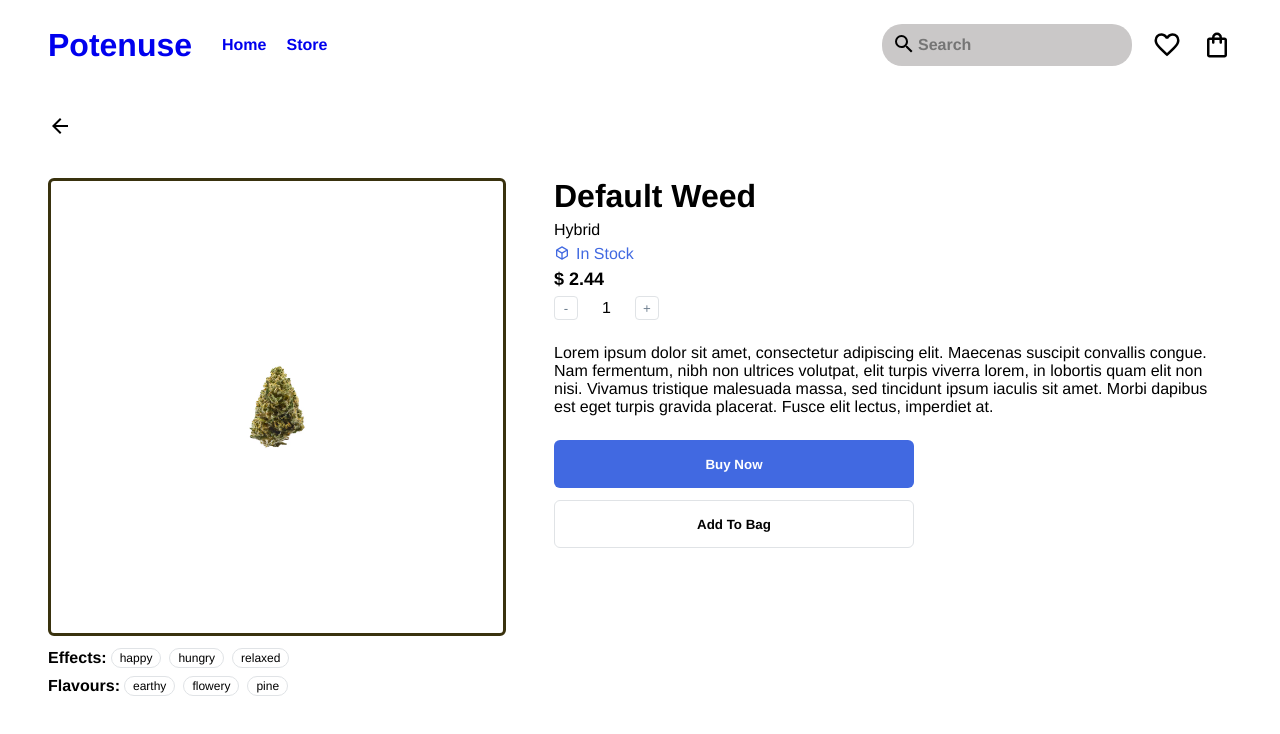
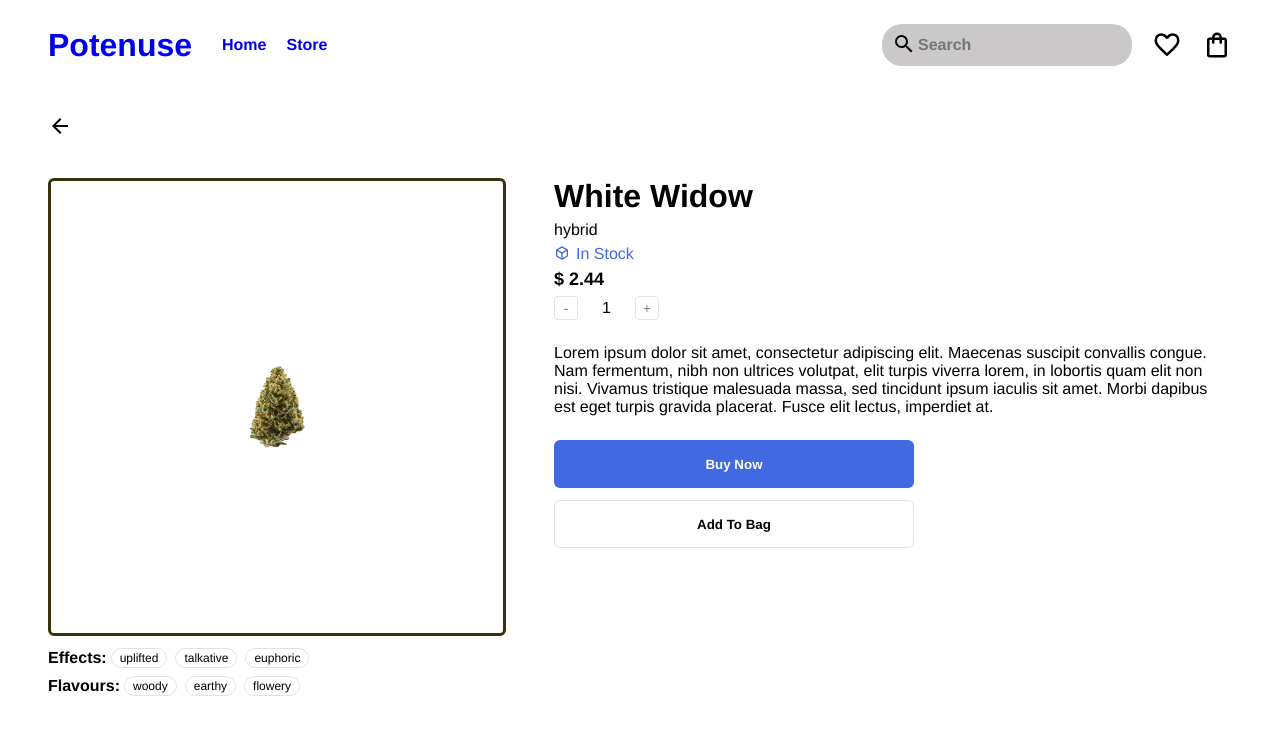
Before and after one commit to lmaqungo/shopping-cart, a React (Vite) app: page /store/01d5cabc-e0c5-42da-853d-7f167b16db36 in a window 1280 px wide. Shown: the top 734 px of the page. Built offline with nearby package versions, Linux system fonts and the light colour scheme.

Commit message:
items array fix
moved [items, setItems] to App
replaced lorem cards for real items

```diff
--- a/src/App.jsx
+++ b/src/App.jsx
@@ -6,14 +6,69 @@ import Header from './components/Header'
 import Store from './components/Store'
 import Home from './components/Home'
 import { Outlet, useLocation } from 'react-router'
+import { v4 as uuid } from 'uuid' ;
+import weedImg from './assets/weed.png'
 
 function App() {
 
   const location = useLocation();
   const [selectedType, setSelectedType] = useState('');
   const [selectedEffects, setSelectedEffects] = useState([]);
+
+  const templateItem = ({ strain='Default Weed',
+                          type='Hybrid',
+                          effects=['happy', 'hungry', 'relaxed'],
+                          flavours=['earthy', 'flowery', 'pine']
+                        }) => ({
+  id: uuid(),
+  strain: strain,
+  type: type,
+  effects: effects,
+  flavours: flavours,
+  img: weedImg,
+  quantity: 1,
+  price: 2.44,
+  get calculatePrice(){
+    return this.quantity * this.price
+  },
+  isSaved: false,
+  inCart: false
+  })
+
+
   const [selectedFlavours, setSelectedFlavours] = useState([]);
-
+    const [items, setItems] = useState([
+    templateItem({strain: 'OG Kush',
+                  type: 'hybrid',
+                  effects: ['hungry', 'relaxed', 'sleepy'],
+                  flavours: ['woody', 'pine', 'earthy']
+                }),
+    templateItem({strain: 'Purple Haze',
+                  type: 'sativa',
+                  effects: ['creative', 'giggly', 'euphoric'],
+                  flavours: ['flowery', 'lavender', 'violet']
+                }),
+    templateItem({strain: 'Northern Lights',
+                  type: 'indica',
+                  effects: ['hungry', 'relaxed', 'sleepy'],
+                  flavours: ['woody', 'pine', 'earthy']
+                }),
+    templateItem({strain: 'White Widow',
+                  type: 'hybrid',
+                  effects: ['uplifted', 'talkative', 'euphoric'],
+                  flavours: ['woody', 'earthy', 'flowery']
+                }),
+    templateItem({strain: 'Afghan Kush',
+                  type: 'indica',
+                  effects: ['sleepy', 'hungry', 'relaxed'],
+                  flavours: ['woody', 'earthy', 'tar']
+                }),
+    templateItem({strain: 'Girl Scout Cookies',
+                  type: 'hybrid',
+                  effects: ['happy', 'hungry', 'relaxed'],
+                  flavours: ['mint', 'earthy', 'sweet']
+                }),
+  ]);
 
 
   const contextObj = {
@@ -22,18 +77,11 @@ function App() {
     selectedEffects,
     setSelectedEffects,
     selectedFlavours,
-    setSelectedFlavours
+    setSelectedFlavours,
+    items,
+    setItems
   }
 
-  // useEffect(() => {
-  //   console.log("App mounted");
-
-  //   return () => {
-  //     console.log("App unmounted");
-  //   };
-  // }, []);
-
-  // console.log("App rendered");
 
   return (
     <div className="body">
--- a/src/components/Card.jsx
+++ b/src/components/Card.jsx
@@ -7,11 +7,10 @@ import { arrayIncludesObj, deleteObjFromArray } from '../utils/utils'
 import { useEffect } from 'react'
 
 
-const Card = ({ setFavourites, itemObj }) => {
+const Card = ({ setFavourites, itemObj, setItems }) => {
 
-  const [heartClicked, setHeartClicked] = useState(false);
-  // const [heartClicked, setHeartClicked] = useState(itemObj.isFavourited);
-  const [cartClicked, setCartClicked] = useState(false);
+  const [heartClicked, setHeartClicked] = useState(itemObj.isSaved);
+  const [cartClicked, setCartClicked] = useState(itemObj.inCart);
 
   const heartClickHandler = (e) => {
      e.stopPropagation();
--- a/src/components/Store.jsx
+++ b/src/components/Store.jsx
@@ -16,28 +16,6 @@ import { findObj } from "../utils/utils";
 
 const Store = () => {
 
-  const templateItem = (type='Hybrid', effects=['happy', 'hungry', 'relaxed'], flavours=['earthy', 'flowery', 'pine']) => ({
-    id: uuid(),
-    strain: 'Default Weed',
-    type: type,
-    effects: effects,
-    flavours: flavours,
-    img: weedImg,
-    quantity: 1,
-    price: 2.44,
-    get calculatePrice(){
-      return this.quantity * this.price
-    },
-  })
-
-  const [items, setItems] = useState([
-    templateItem('Indica', ['creative', 'giggly', 'euphoric'], ['mint', 'sweet', 'tar']),
-    templateItem('Sativa'),
-    templateItem(),
-    templateItem(),
-    templateItem(),
-  ]);
-
   const types = [];
   const effects = [];
   const flavours = [];
@@ -48,7 +26,9 @@ const Store = () => {
     selectedEffects,
     setSelectedEffects,
     selectedFlavours,
-    setSelectedFlavours
+    setSelectedFlavours,
+    items,
+    setItems
   } = useOutletContext();
 
   const [favourites, setFavourites] = useState([]);
@@ -153,11 +133,11 @@ const Store = () => {
     let cards = [];
     if(filterIsApplied()){
       cards = filteredItems.map(item=>
-        <Card setFavourites={setFavourites} itemObj={item}/>
+        <Card setFavourites={setFavourites} itemObj={item} setItems={setItems}/>
       )
     } else if(!filterIsApplied()){
       cards = items.map(item=>
-        <Card setFavourites={setFavourites} itemObj={item}/>
+        <Card setFavourites={setFavourites} itemObj={item} setItems={setItems}/>
       )
     }
 
```
